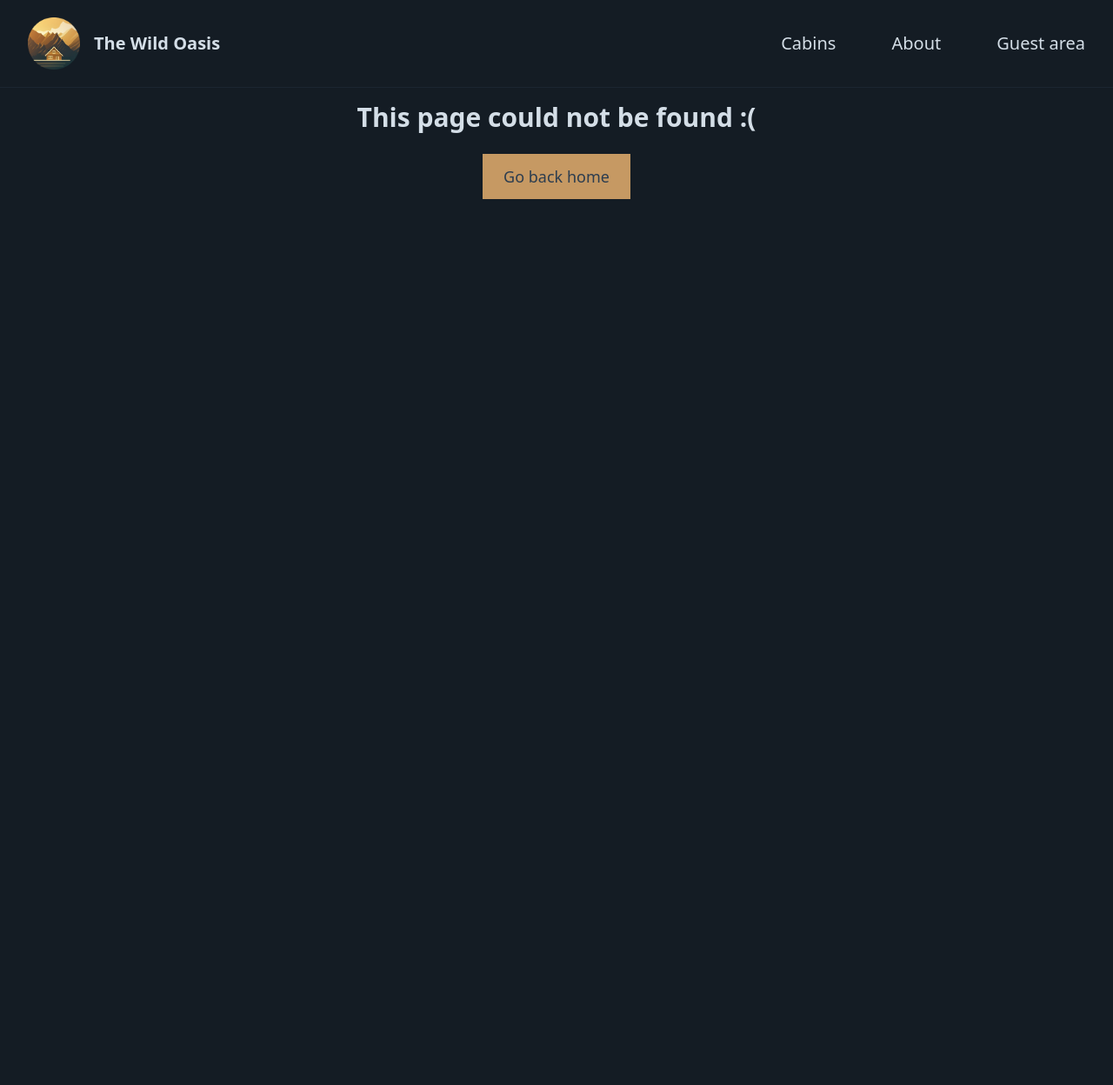
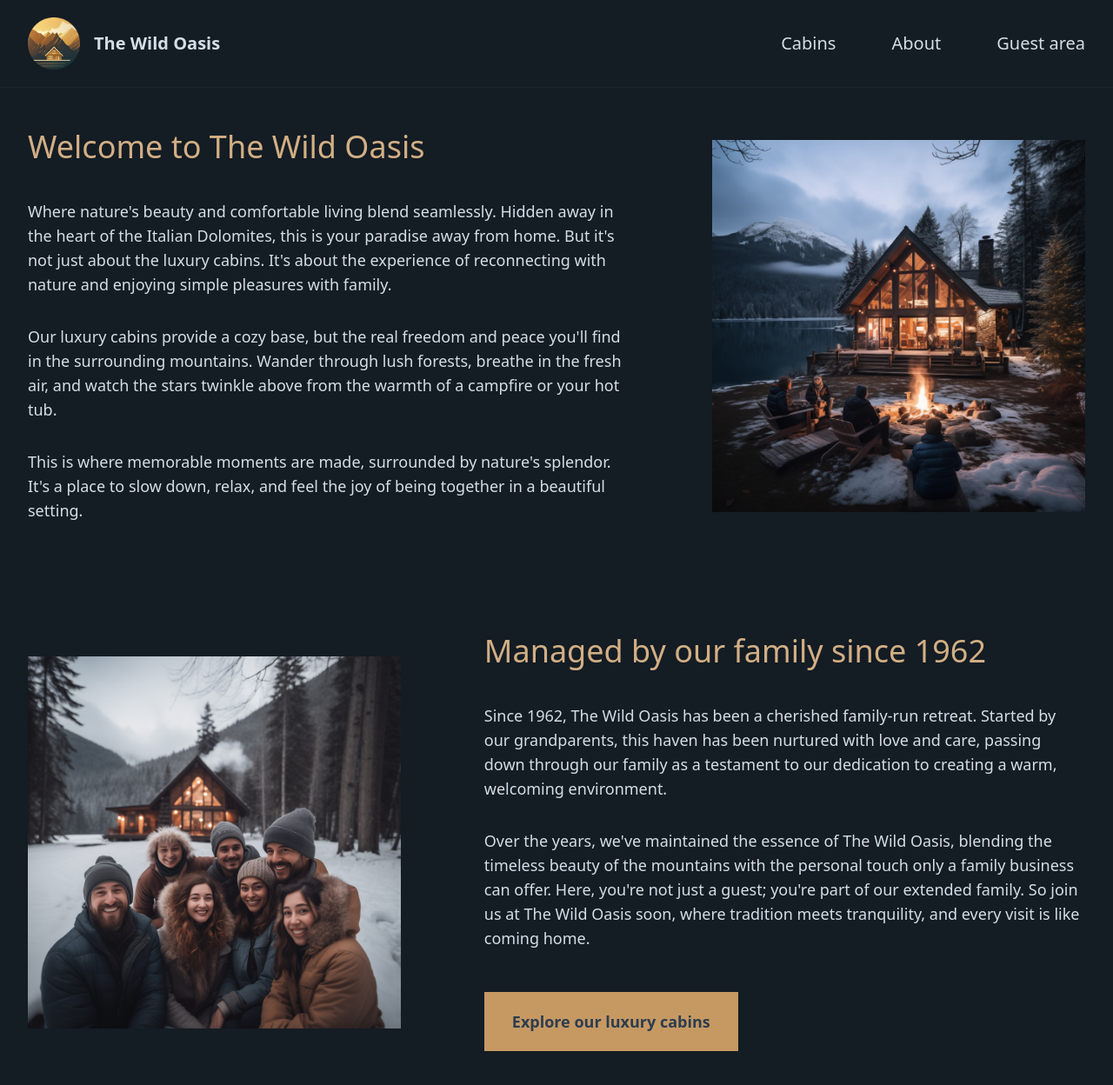
Before and after one commit to karemahamdy/The-Wild-Oasis, a Next.js app: page /about in a window 1280 px wide. Before the commit this address had no page. Shown: the top 1248 px of the page at 87% size. Before the commit the page ends 800 px from the top, so only its background shows below. Built offline with nearby package versions, Linux system fonts and the light colour scheme.

Commit message:
style: add about page

```diff
--- /dev/null
+++ b/src/app/about/page.js
@@ -0,0 +1,95 @@
+import Image from "next/image";
+import image1 from "../../../public/about-1.jpg";
+import image2 from "../../../public/about-2.jpg";
+
+
+export const revalidate = 86400;
+
+export const metadata = {
+  title: "About",
+};
+
+export default  function Page() {
+
+
+  return (
+    <div className="grid grid-cols-5 gap-x-24 gap-y-32 text-lg items-center">
+      <div className="col-span-3">
+        <h1 className="text-4xl mb-10 text-accent-400 font-medium">
+          Welcome to The Wild Oasis
+        </h1>
+
+        <div className="space-y-8">
+          <p>
+            Where nature&apos;s beauty and comfortable living blend seamlessly.
+            Hidden away in the heart of the Italian Dolomites, this is your
+            paradise away from home. But it&apos;s not just about the luxury
+            cabins. It&apos;s about the experience of reconnecting with nature
+            and enjoying simple pleasures with family.
+          </p>
+          <p>
+            Our  luxury cabins provide a cozy base, but the real
+            freedom and peace you&apos;ll find in the surrounding mountains.
+            Wander through lush forests, breathe in the fresh air, and watch the
+            stars twinkle above from the warmth of a campfire or your hot tub.
+          </p>
+          <p>
+            This is where memorable moments are made, surrounded by
+            nature&apos;s splendor. It&apos;s a place to slow down, relax, and
+            feel the joy of being together in a beautiful setting.
+          </p>
+        </div>
+      </div>
+
+      <div className="col-span-2">
+        <Image
+          src={image1}
+          alt="Family sitting around a fire pit in front of cabin"
+          placeholder="blur"
+          quality={80}
+        />
+      </div>
+
+      <div className="relative aspect-square col-span-2">
+        <Image
+          src={image2}
+          fill
+          className="object-cover"
+          alt="Family that manages The Wild Oasis"
+        />
+      </div>
+
+      <div className="col-span-3">
+        <h1 className="text-4xl mb-10 text-accent-400 font-medium">
+          Managed by our family since 1962
+        </h1>
+
+        <div className="space-y-8">
+          <p>
+            Since 1962, The Wild Oasis has been a cherished family-run retreat.
+            Started by our grandparents, this haven has been nurtured with love
+            and care, passing down through our family as a testament to our
+            dedication to creating a warm, welcoming environment.
+          </p>
+          <p>
+            Over the years, we&apos;ve maintained the essence of The Wild Oasis,
+            blending the timeless beauty of the mountains with the personal
+            touch only a family business can offer. Here, you&apos;re not just a
+            guest; you&apos;re part of our extended family. So join us at The
+            Wild Oasis soon, where tradition meets tranquility, and every visit
+            is like coming home.
+          </p>
+
+          <div>
+            <a
+              href="/cabins"
+              className="inline-block mt-4 bg-accent-500 px-8 py-5 text-primary-800 text-lg font-semibold hover:bg-accent-600 transition-all"
+            >
+              Explore our luxury cabins
+            </a>
+          </div>
+        </div>
+      </div>
+    </div>
+  );
+}
--- a/src/app/layout.js
+++ b/src/app/layout.js
@@ -24,7 +24,12 @@ export default function RootLayout({ children }) {
         className={`${josefin.variable} ${josefin.variable} antialiased bg-primary-950 text-primary-100 min-h-screen flex flex-col relative`}
       >
         <Header />
-        {children}
+        <div className="flex-1 px-8 py-12 grid">
+          <main className="max-w-7xl mx-auto w-full">
+            {children}
+            </main>
+        </div>
+
       </body>
     </html>
   );
```
